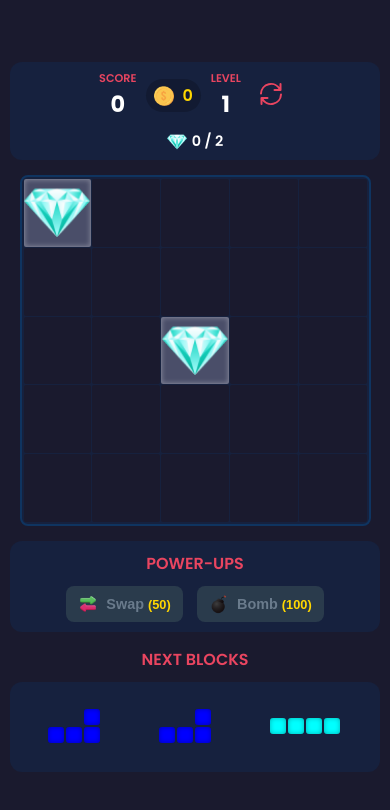
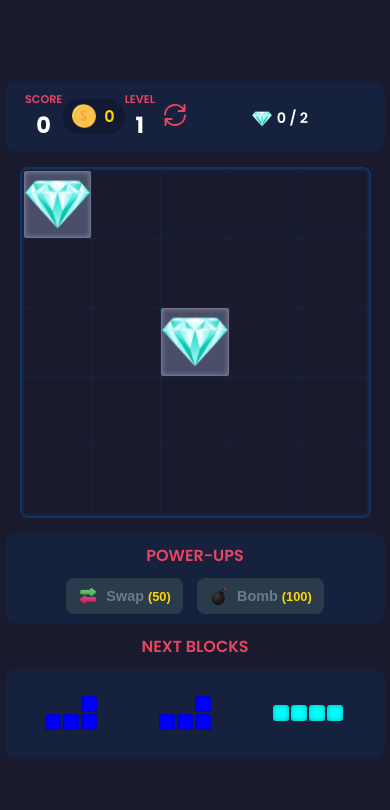
Before and after one commit to Zukof1/MVGS-Block-Puzzle, a plain HTML site: page index.html in a window 390 px wide. Both pictures are taken after a click on the button "Levels Mode". Drawn offline with Linux system fonts and the light colour scheme.

Commit message:
fix: Resolve mobile scrolling and layout issues

```diff
--- a/css/style.css
+++ b/css/style.css
@@ -23,7 +23,7 @@ body {
     justify-content: center;
     align-items: center;
     min-height: 100vh;
-    overflow: hidden; /* Prevents scrolling on the body */
+    /* Removed overflow: hidden to fix the issue */
     -webkit-user-select: none;
     -ms-user-select: none;
     user-select: none;
@@ -317,18 +317,33 @@ body {
     height: 20px;
 }
 
+/* === REVISED MOBILE RESPONSIVE STYLES === */
 @media (max-width: 480px) {
 
-    body {
-        min-height: -webkit-fill-available;
-        min-height: 100vh;
+    #game-container.active {
+        /* This new structure ensures all elements fit vertically */
+        height: 100vh;
+        height: -webkit-fill-available;
+        padding: 5px;
+        justify-content: space-between;
     }
 
-    #game-container.active {
-        height: 100vh;
-        height: -webkit-fill-available;
-        padding: 10px;
-        justify-content: space-between;
+    .game-header {
+        /* Allow the header to shrink if needed */
+        flex-shrink: 0;
+    }
+
+    #game-board {
+        /* The board can shrink, but not grow too large */
+        flex-shrink: 1;
+        min-height: 0; /* Important for flexbox shrinking */
+    }
+
+    .game-footer {
+        /* The footer will not shrink, ensuring blocks are always visible */
+        flex-shrink: 0;
+        width: 100%;
+        padding-bottom: 5px;
     }
 
     .menu-screen h1 {
@@ -339,13 +354,6 @@ body {
         padding: 12px 20px;
         font-size: 1rem;
         min-width: 200px;
-    }
-
-    .game-header {
-        padding: 8px 10px;
-        flex-wrap: wrap;
-        justify-content: center;
-        gap: 5px 10px;
     }
 
     .score-value, .level-value {
@@ -362,27 +370,14 @@ body {
         margin-top: 5px;
     }
 
-    .currency-container {
-        padding: 4px 8px;
-    }
-
-    .currency-container img {
-        width: 20px;
-        height: 20px;
-    }
-
     .block-cell {
         width: 16px;
         height: 16px;
     }
 
-    .game-footer {
-        width: 100%;
-        padding-bottom: 10px;
-    }
-
     #power-ups-container {
         padding: 10px;
+        margin-bottom: 10px;
     }
 
     .power-up-button {
--- a/index.html
+++ b/index.html
@@ -4,7 +4,7 @@
     <meta charset="UTF-8">
     <meta name="viewport" content="width=device-width, initial-scale=1.0, user-scalable=no">
     <title>Block Puzzle Game</title>
-    <link rel="stylesheet" href="css/style.css">
+    <link rel="stylesheet" href="css/style.css?v=1.2">
     <link rel="preconnect" href="https://fonts.googleapis.com">
     <link rel="preconnect" href="https://fonts.gstatic.com" crossorigin>
     <link href="https://fonts.googleapis.com/css2?family=Poppins:wght@400;600;700&display=swap" rel="stylesheet">
```
